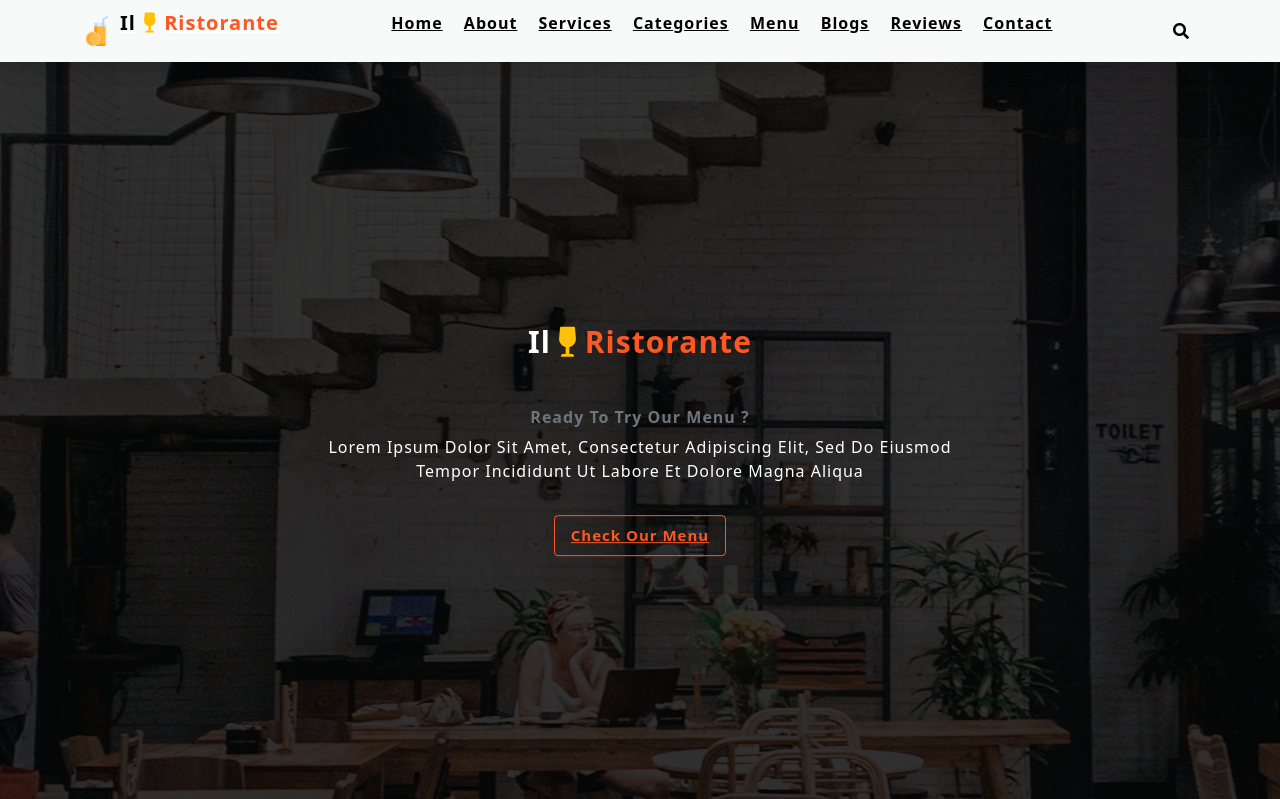
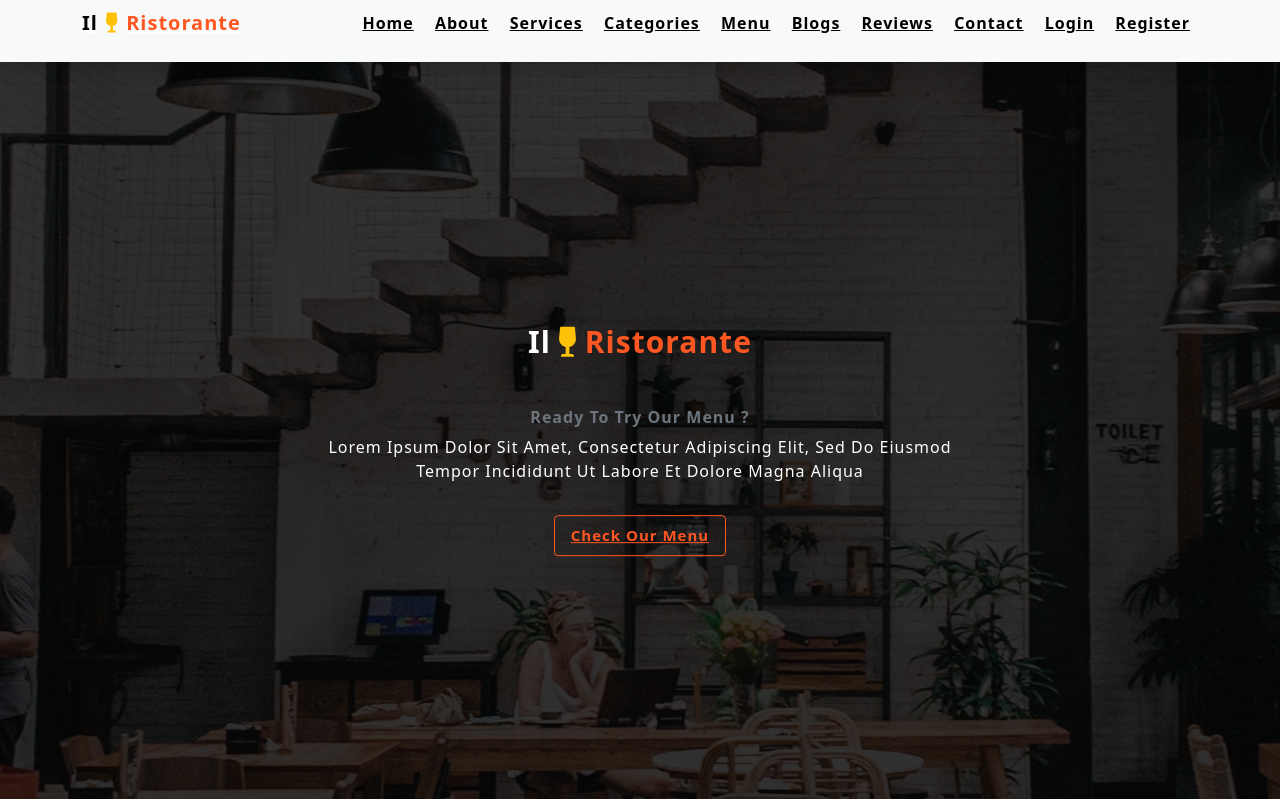
Before and after one commit to MiguelHurtadoDevelop/ProyectoSymfony, a Symfony app: template templates/default/index.html.twig in a window 1280 px wide. Shown: the top 799 px of the page. Run offline with Twig, Linux system fonts and the light colour scheme; the template is opened without the code that fills it, so the values that code supplies are empty; some libraries are stand-ins or nearby versions.

Commit message:
Cabecera

```diff
--- a/public/css/style.css
+++ b/public/css/style.css
@@ -372,8 +372,6 @@ body .footer .container .footer-content .copyright p {
     transform: scale(1.01); }
 
 @media (max-width: 992px) {
-    .middle-side {
-        display: none; }
 
     .search-form {
         width: 50%; } }
--- a/templates/base.html.twig
+++ b/templates/base.html.twig
@@ -10,114 +10,77 @@
         <link rel="stylesheet" href="https://unpkg.com/aos@next/dist/aos.css" />
         <link rel="stylesheet" href="https://unpkg.com/swiper@7/swiper-bundle.min.css"/>
     <body class="position-relative">
-<header>
+
     <button class="button-up rounded-circle py-1 px-2 position-fixed" id = 'btnup'>
         <i class="fas fa-arrow-up"></i>
     </button>
 
-    <form class="search-form position-fixed shadow-lg" id = 'searchBar'>
-        <div class="form-content position-relative">
-            <input class="input-form py-1 px-3" name="input-search" placeholder="search ..." id = 'inputBar'>
-            <span class="form-icon position-absolute" id ='formIcon'><i class="fas fa-search"></i></span>
-        </div>
-    </form>
-
-    <div class="_navbar min-vh-100 position-fixed d-lg-none" id = '_navbar'>
-        <div class="close-btn py-2 px-3" id = 'close-btn'>
-            <i class="fas fa-times"></i>
-        </div>
-        <div class="navbar-content">
-            <ul>
-                <li class="items item1 my-md-4 my-3"><a class="link" href='#home'>home</a></li>
-                <li class="items item1 my-md-4 my-3"><a class="link" href='#about'>about</a></li>
-                <li class="items item1 my-md-4 my-3"><a class="link" href='#services'>services</a></li>
-                <li class="items item1 my-md-4 my-3"><a class="link" href='#categories'>categories</a></li>
-                <li class="items item1 my-md-4 my-3"><a class="link" href='#menu'>menu</a></li>
-                <li class="items item1 my-md-4 my-3"><a class="link" href='#blogs'>blogs</a></li>
-                <li class="items item1 my-md-4 my-3"><a class="link" href='#reviews'>reviews</a></li>
-                <li class="items item1 my-md-4 my-3"><a class="link" href='#contact'>contact</a></li>
-            </ul>
-        </div>
-    </div>
 
     <div class="header py-2 fixed-top" id = 'header'>
         <div class="container">
             <div class="header-content d-flex justify-content-between align-items-center">
                 <div class="left-side">
-                    <a href = '#home' class="d-flex align-items-center">
-                        <img class='brand-img me-2' src='img/icon.png' alt='brand picture'>
+                    <a href = '/' class="d-flex align-items-center">
                         <p class="brand-text" id = 'brand-title'>Il<span><i class="fas fa-wine-glass mx-2 text-warning"></i></span><span class="brand-sub-title">Ristorante</span></p>
                     </a>
                 </div>
                 <div class="middle-side">
                     <ul>
-                        <li class="items item1 mx-2"><a class="link" href='#home'>home</a></li>
+                        <li class="items item1 mx-2"><a class="link" href='/'>home</a></li>
                         <li class="items item1 mx-2"><a class="link" href='#about'>about</a></li>
                         <li class="items item1 mx-2"><a class="link" href='#services'>services</a></li>
-                        <li class="items item1 mx-2"><a class="link" href='#categories'>categories</a></li>
+                        <li class="items item1 mx-2"><a class="link" href='/categorias'>categories</a></li>
                         <li class="items item1 mx-2"><a class="link" href='#menu'>menu</a></li>
                         <li class="items item1 mx-2"><a class="link" href='#blogs'>blogs</a></li>
                         <li class="items item1 mx-2"><a class="link" href='#reviews'>reviews</a></li>
                         <li class="items item1 mx-2"><a class="link" href='#contact'>contact</a></li>
+
+                        {% if app.user %}
+                            <li class="items item1 mx-2">
+                                <a class="link" href="/logout">Logout</a>
+                            </li>
+                        {% else %}
+                            <!-- Usuario no autenticado -->
+                            <li class="items item1 mx-2">
+                                <a class="link" href="/login">Login</a>
+                            </li>
+                            <li class="items item1 mx-2">
+                                <a class="link" href="/register">Register</a>
+                            </li>
+                        {% endif %}
                     </ul>
-                </div>
-                <div class=right-side>
-                    <ul>
-                        <li class="icons icon mx-2"><i class="fas fa-search" id = 'searchBtn'></i></li>
-                        <li class="icons icon mx-2 d-inline-block d-lg-none"><i class="fas fa-bars" id = 'bars'></i></li>
-                    </ul>
+
                 </div>
             </div>
         </div>
     </div>
-</header>
+
+
     {% block body %}
         {% endblock %}
+
+
+
     </body>
-<script>
 
-    let searchbtn = document.getElementById('searchBtn') ,
-        searchbar = document.getElementById('searchBar'),
-        formicon = document.getElementById('formIcon') ,
+
+    <script>
+
+    let formicon = document.getElementById('formIcon') ,
         inputbar = document.getElementById('inputBar') ,
         header = document.getElementById('header') ,
         navbar = document.getElementsByClassName('link'),
         title = document.getElementById('brand-title') ,
-        bars = document.getElementById('bars') ,
         navbar2 = document.getElementById('_navbar') ,
-        close = document.getElementById('close-btn') ,
         anchors = document.querySelectorAll('._navbar .navbar-content .items') ,
         btnup = document.getElementById('btnup')
         header.classList.add('bg-toggle')
         header.classList.add('shadow')
         title.classList.add('color-toggle')
 
-    searchbtn.addEventListener('click', _ =>
-    {
-        searchbtn.classList.toggle('fa-times-circle')
-        searchbar.classList.toggle('show')
-        inputbar.value = ''
-    })
 
-    inputbar.addEventListener('keydown', event =>
-    {
-        let key = event.key
-        if(key == 'Backspace')
-        {
-            if(inputbar.value.length <= 1)
-            {
-                formicon.classList.remove('icon-opacity')
-            }
-            else
-            {
-                formicon.classList.add('icon-opacity')
-            }
-        }
-        else
-        {
-            formicon.classList.add('icon-opacity')
-        }
-    })
+
+
 
     colortoggle = _ =>
     {
@@ -136,16 +99,8 @@
     window.addEventListener('scroll', colortoggle)
     window.addEventListener('DOMContentLoaded', colortoggle)
 
-    bars.addEventListener('click', _ =>
-    {
-        navbar2.classList.toggle('navbar-show')
 
-    })
 
-    close.addEventListener('click', _ =>
-    {
-        navbar2.classList.toggle('navbar-show')
-    })
 
     anchors.forEach((a) =>
     {
--- a/templates/default/index.html.twig
+++ b/templates/default/index.html.twig
@@ -733,7 +733,6 @@
     <script src="https://cdn.jsdelivr.net/npm/bootstrap@5.0.2/dist/js/bootstrap.bundle.min.js" integrity="sha384-MrcW6ZMFYlzcLA8Nl+NtUVF0sA7MsXsP1UyJoMp4YLEuNSfAP+JcXn/tWtIaxVXM" crossorigin="anonymous"></script>
     <script src="https://cdnjs.cloudflare.com/ajax/libs/aos/2.3.4/aos.js"></script>
     <script src="https://unpkg.com/swiper@7/swiper-bundle.min.js"></script>
-    <script src = './script.js'></script>
     <script>
         AOS.init({
             duration: 800
```
